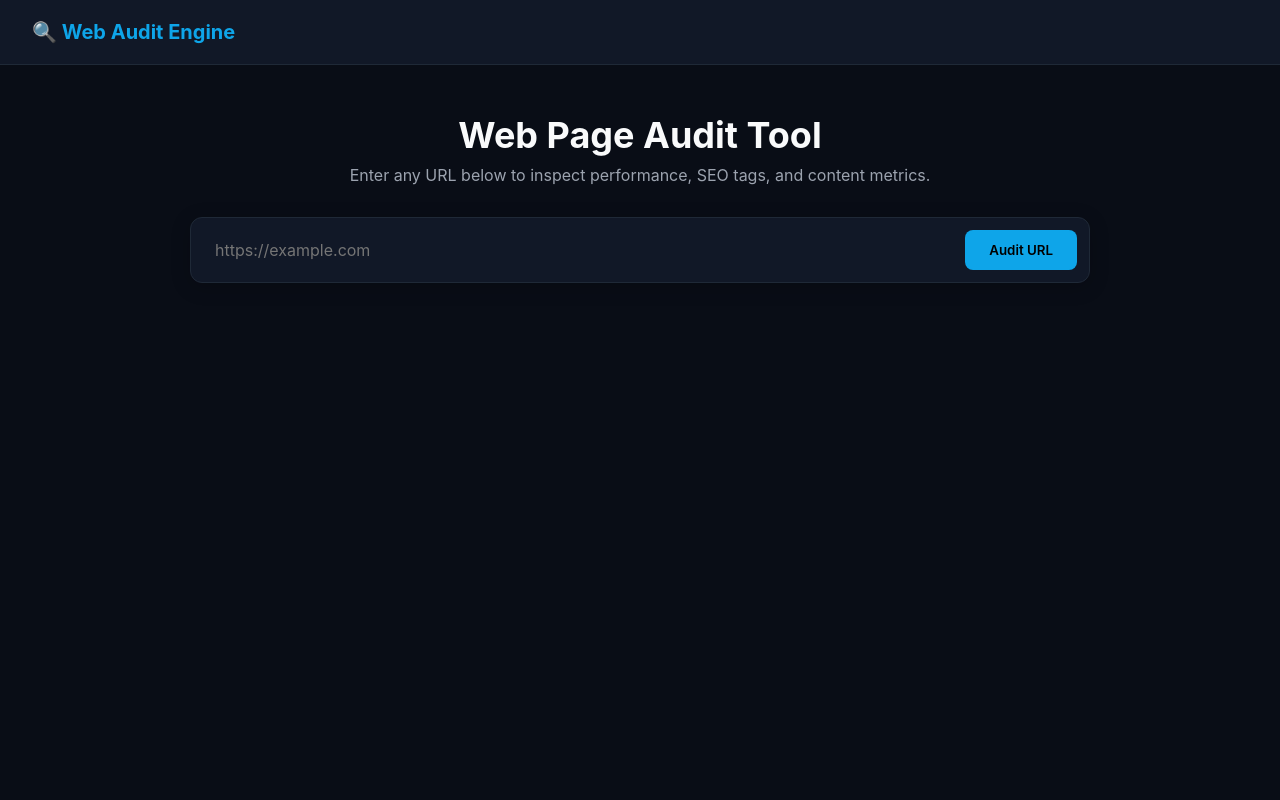
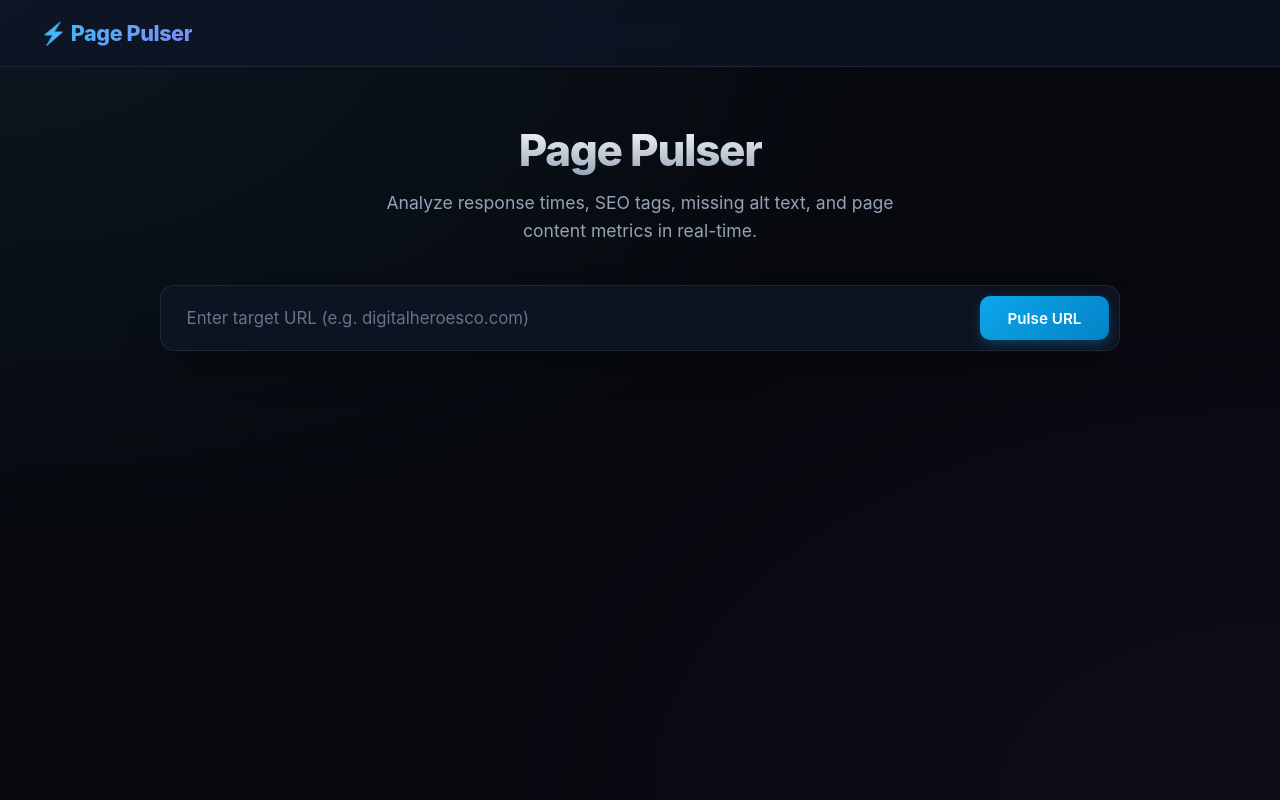
Before and after one commit to nishitar931/url-auditor-tool, a FastAPI app: page / in a window 1280 px wide. Run offline with FastAPI, Linux system fonts and the light colour scheme.

Commit message:
Complete Task B: test suite, README docs, and updated Page Pulser UI

```diff
--- a/templates/index.html
+++ b/templates/index.html
@@ -3,29 +3,36 @@
 <head>
     <meta charset="UTF-8">
     <meta name="viewport" content="width=device-width, initial-scale=1.0">
-    <title>{{ title }}</title>
+    <title>Page Pulser</title>
     <style>
         :root {
-            --bg: #090d16;
-            --card-bg: #111827;
-            --border: #1f2937;
-            --text: #f9fafb;
-            --text-muted: #9ca3af;
-            --accent: #0ea5e9;
-            --accent-hover: #0284c7;
-            --danger: #ef4444;
-            --success: #10b981;
+            --bg: #07090e;
+            --card-bg: rgba(17, 24, 39, 0.7);
+            --card-hover: rgba(30, 41, 59, 0.8);
+            --border: rgba(255, 255, 255, 0.08);
+            --border-glow: rgba(14, 165, 233, 0.3);
+            --text: #f8fafc;
+            --text-muted: #94a3b8;
+            --accent: #38bdf8;
+            --accent-glow: rgba(56, 189, 248, 0.25);
+            --danger: #f87171;
+            --danger-bg: rgba(239, 68, 68, 0.12);
+            --success: #34d399;
+            --success-bg: rgba(52, 211, 153, 0.12);
         }
 
         * {
             margin: 0;
             padding: 0;
             box-sizing: border-box;
-            font-family: -apple-system, BlinkMacSystemFont, "Segoe UI", Roboto, sans-serif;
+            font-family: 'Inter', -apple-system, BlinkMacSystemFont, "Segoe UI", Roboto, sans-serif;
         }
 
         body {
             background-color: var(--bg);
+            background-image:
+                radial-gradient(at 0% 0%, rgba(56, 189, 248, 0.08) 0px, transparent 50%),
+                radial-gradient(at 100% 100%, rgba(168, 85, 247, 0.05) 0px, transparent 50%);
             color: var(--text);
             min-height: 100vh;
             display: flex;
@@ -35,50 +42,75 @@
 
         header {
             width: 100%;
-            padding: 1.25rem 2rem;
-            background-color: var(--card-bg);
+            padding: 1.25rem 2.5rem;
+            background: rgba(15, 23, 42, 0.6);
+            backdrop-filter: blur(12px);
             border-bottom: 1px solid var(--border);
             display: flex;
             justify-content: space-between;
             align-items: center;
+            position: sticky;
+            top: 0;
+            z-index: 10;
         }
 
         .logo {
-            font-weight: 700;
-            font-size: 1.25rem;
-            color: var(--accent);
+            font-weight: 800;
+            font-size: 1.35rem;
+            background: linear-gradient(135deg, #38bdf8, #818cf8);
+            -webkit-background-clip: text;
+            -webkit-text-fill-color: transparent;
+            display: flex;
+            align-items: center;
+            gap: 0.5rem;
+            letter-spacing: -0.02em;
         }
 
         main {
-            max-width: 900px;
+            max-width: 960px;
             width: 90%;
-            margin: 3rem auto;
+            margin: 3.5rem auto;
         }
 
         .hero {
             text-align: center;
-            margin-bottom: 2rem;
+            margin-bottom: 2.5rem;
         }
 
         .hero h1 {
-            font-size: 2.25rem;
-            margin-bottom: 0.5rem;
+            font-size: 2.75rem;
+            font-weight: 800;
+            letter-spacing: -0.03em;
+            margin-bottom: 0.75rem;
+            background: linear-gradient(180deg, #ffffff 0%, #94a3b8 100%);
+            -webkit-background-clip: text;
+            -webkit-text-fill-color: transparent;
         }
 
         .hero p {
             color: var(--text-muted);
-            font-size: 1rem;
+            font-size: 1.1rem;
+            max-width: 560px;
+            margin: 0 auto;
+            line-height: 1.6;
         }
 
         .search-box {
             display: flex;
             gap: 0.75rem;
-            background-color: var(--card-bg);
-            padding: 0.75rem;
-            border-radius: 12px;
+            background: var(--card-bg);
+            backdrop-filter: blur(16px);
+            padding: 0.6rem;
+            border-radius: 14px;
             border: 1px solid var(--border);
-            box-shadow: 0 4px 20px rgba(0, 0, 0, 0.2);
-            margin-bottom: 2rem;
+            box-shadow: 0 20px 40px -15px rgba(0, 0, 0, 0.5);
+            margin-bottom: 2.5rem;
+            transition: all 0.3s ease;
+        }
+
+        .search-box:focus-within {
+            border-color: var(--accent);
+            box-shadow: 0 0 25px var(--accent-glow);
         }
 
         .search-box input {
@@ -87,153 +119,243 @@
             border: none;
             outline: none;
             color: var(--text);
-            font-size: 1rem;
-            padding: 0.5rem 0.75rem;
+            font-size: 1.05rem;
+            padding: 0.6rem 1rem;
+        }
+
+        .search-box input::placeholder {
+            color: #64748b;
         }
 
         .search-box button {
-            background-color: var(--accent);
-            color: #000;
+            background: linear-gradient(135deg, #0ea5e9, #0284c7);
+            color: #ffffff;
             border: none;
-            padding: 0.75rem 1.5rem;
+            padding: 0.8rem 1.75rem;
             font-weight: 600;
-            border-radius: 8px;
+            font-size: 0.95rem;
+            border-radius: 10px;
             cursor: pointer;
-            transition: background-color 0.2s;
+            transition: all 0.2s ease;
+            box-shadow: 0 4px 12px rgba(14, 165, 233, 0.3);
         }
 
         .search-box button:hover {
-            background-color: var(--accent-hover);
+            transform: translateY(-1px);
+            box-shadow: 0 6px 20px rgba(14, 165, 233, 0.4);
         }
 
         .search-box button:disabled {
-            opacity: 0.6;
+            opacity: 0.5;
             cursor: not-allowed;
+            transform: none;
         }
 
         .error-card {
-            background-color: rgba(239, 68, 68, 0.1);
-            border: 1px solid rgba(239, 68, 68, 0.3);
+            background: var(--danger-bg);
+            border: 1px solid rgba(248, 113, 113, 0.3);
             color: var(--danger);
-            padding: 1rem 1.25rem;
-            border-radius: 8px;
-            margin-bottom: 2rem;
+            padding: 1.1rem 1.4rem;
+            border-radius: 12px;
+            margin-bottom: 2.5rem;
             display: none;
+            font-size: 0.95rem;
+            line-height: 1.5;
+            animation: fadeIn 0.3s ease;
         }
 
         .results-container {
             display: none;
             flex-direction: column;
             gap: 1.5rem;
+            animation: slideUp 0.4s ease forwards;
         }
 
         .metrics-grid {
             display: grid;
-            grid-template-columns: repeat(auto-fit, minmax(200px, 1fr));
-            gap: 1rem;
+            grid-template-columns: repeat(auto-fit, minmax(170px, 1fr));
+            gap: 1.25rem;
         }
 
         .metric-card {
-            background-color: var(--card-bg);
+            background: var(--card-bg);
+            backdrop-filter: blur(12px);
             border: 1px solid var(--border);
-            border-radius: 10px;
-            padding: 1.25rem;
+            border-radius: 14px;
+            padding: 1.35rem;
+            transition: all 0.3s cubic-bezier(0.4, 0, 0.2, 1);
+            position: relative;
+            overflow: hidden;
+        }
+
+        .metric-card::before {
+            content: '';
+            position: absolute;
+            top: 0;
+            left: 0;
+            width: 100%;
+            height: 2px;
+            background: linear-gradient(90deg, transparent, var(--border-glow), transparent);
+            opacity: 0;
+            transition: opacity 0.3s ease;
+        }
+
+        .metric-card:hover {
+            transform: translateY(-3px);
+            border-color: rgba(56, 189, 248, 0.3);
+            background: var(--card-hover);
+        }
+
+        .metric-card:hover::before {
+            opacity: 1;
+        }
+
+        .metric-card .icon {
+            font-size: 1.2rem;
+            margin-bottom: 0.75rem;
+            opacity: 0.8;
         }
 
         .metric-card .label {
-            font-size: 0.85rem;
+            font-size: 0.8rem;
+            text-transform: uppercase;
+            letter-spacing: 0.05em;
             color: var(--text-muted);
-            margin-bottom: 0.5rem;
+            margin-bottom: 0.4rem;
+            font-weight: 600;
         }
 
         .metric-card .value {
-            font-size: 1.5rem;
+            font-size: 1.6rem;
             font-weight: 700;
-            color: var(--accent);
+            color: var(--text);
+            letter-spacing: -0.02em;
         }
 
+        /* Detail Cards for Title & Meta Description */
         .detail-card {
-            background-color: var(--card-bg);
+            background: var(--card-bg);
+            backdrop-filter: blur(12px);
             border: 1px solid var(--border);
-            border-radius: 10px;
+            border-radius: 14px;
             padding: 1.5rem;
+            transition: all 0.3s ease;
+        }
+
+        .detail-card:hover {
+            border-color: rgba(56, 189, 248, 0.3);
+            background: var(--card-hover);
         }
 
         .detail-card h3 {
-            font-size: 1.1rem;
-            margin-bottom: 0.75rem;
-            color: var(--text);
+            font-size: 0.85rem;
+            text-transform: uppercase;
+            letter-spacing: 0.05em;
+            color: var(--accent);
+            margin-bottom: 0.6rem;
+            display: flex;
+            align-items: center;
+            gap: 0.5rem;
         }
 
         .detail-card p {
-            color: var(--text-muted);
-            font-size: 0.95rem;
-            line-height: 1.5;
+            color: var(--text);
+            font-size: 1rem;
+            line-height: 1.6;
             word-break: break-word;
         }
 
         .badge-status {
-            display: inline-block;
-            padding: 0.25rem 0.6rem;
-            border-radius: 6px;
+            display: inline-flex;
+            align-items: center;
+            gap: 0.4rem;
+            padding: 0.3rem 0.75rem;
+            border-radius: 20px;
             font-size: 0.9rem;
             font-weight: 600;
         }
 
-        .badge-200 { background-color: rgba(16, 185, 129, 0.15); color: var(--success); }
-        .badge-err { background-color: rgba(239, 68, 68, 0.15); color: var(--danger); }
+        .badge-200 {
+            background: var(--success-bg);
+            color: var(--success);
+            border: 1px solid rgba(52, 211, 153, 0.25);
+        }
+
+        .badge-err {
+            background: var(--danger-bg);
+            color: var(--danger);
+            border: 1px solid rgba(248, 113, 113, 0.25);
+        }
+
+        @keyframes fadeIn {
+            from { opacity: 0; }
+            to { opacity: 1; }
+        }
+
+        @keyframes slideUp {
+            from { opacity: 0; transform: translateY(15px); }
+            to { opacity: 1; transform: translateY(0); }
+        }
     </style>
 </head>
 <body>
 
     <header>
-        <div class="logo">🔍 Web Audit Engine</div>
+        <div class="logo">⚡ Page Pulser</div>
     </header>
 
     <main>
         <div class="hero">
-            <h1>Web Page Audit Tool</h1>
-            <p>Enter any URL below to inspect performance, SEO tags, and content metrics.</p>
+            <h1>Page Pulser</h1>
+            <p>Analyze response times, SEO tags, missing alt text, and page content metrics in real-time.</p>
         </div>
 
         <form class="search-box" id="audit-form" onsubmit="runAudit(event)">
-            <input type="text" id="url-input" placeholder="https://example.com" required autocomplete="off">
-            <button type="submit" id="submit-btn">Audit URL</button>
+            <input type="text" id="url-input" placeholder="Enter target URL (e.g. digitalheroesco.com)" required autocomplete="off">
+            <button type="submit" id="submit-btn">Pulse URL</button>
         </form>
 
         <div id="error-box" class="error-card"></div>
 
         <div id="results" class="results-container">
+            <!-- Metrics Grid -->
             <div class="metrics-grid">
                 <div class="metric-card">
+                    <div class="icon">🌐</div>
                     <div class="label">HTTP Status</div>
                     <div class="value" id="res-status">-</div>
                 </div>
                 <div class="metric-card">
+                    <div class="icon">⚡</div>
                     <div class="label">Response Time</div>
                     <div class="value" id="res-time">-</div>
                 </div>
                 <div class="metric-card">
+                    <div class="icon">🏷️</div>
                     <div class="label">H1 Headings</div>
                     <div class="value" id="res-h1">-</div>
                 </div>
                 <div class="metric-card">
-                    <div class="label">Images Missing Alt</div>
+                    <div class="icon">🖼️</div>
+                    <div class="label">Missing Alt Text</div>
                     <div class="value" id="res-alt">-</div>
                 </div>
                 <div class="metric-card">
+                    <div class="icon">📝</div>
                     <div class="label">Approx Word Count</div>
                     <div class="value" id="res-words">-</div>
                 </div>
             </div>
 
+            <!-- Page Title Section -->
             <div class="detail-card">
-                <h3>Page Title</h3>
+                <h3>📌 Page Title</h3>
                 <p id="res-title">-</p>
             </div>
 
+            <!-- Meta Description Section -->
             <div class="detail-card">
-                <h3>Meta Description</h3>
+                <h3>📄 Meta Description</h3>
                 <p id="res-desc">-</p>
             </div>
         </div>
@@ -250,11 +372,10 @@
 
             if (!urlInput) return;
 
-            // Reset state
             errorBox.style.display = 'none';
             resultsContainer.style.display = 'none';
             submitBtn.disabled = true;
-            submitBtn.innerText = 'Auditing...';
+            submitBtn.innerText = 'Analyzing...';
 
             try {
                 const response = await fetch('/api/audit', {
@@ -269,13 +390,15 @@
                     throw new Error(data.error || 'An unexpected server error occurred.');
                 }
 
-                // Render metrics
-                const statusBadge = `<span class="badge-status ${data.status_code === 200 ? 'badge-200' : 'badge-err'}">${data.status_code}</span>`;
+                // Render status badge and numerical metrics
+                const statusBadge = `<span class="badge-status ${data.status_code === 200 ? 'badge-200' : 'badge-err'}">${data.status_code === 200 ? '● ' : '▲ '}${data.status_code}</span>`;
                 document.getElementById('res-status').innerHTML = statusBadge;
                 document.getElementById('res-time').innerText = `${data.response_time_ms} ms`;
                 document.getElementById('res-h1').innerText = data.h1_count;
                 document.getElementById('res-alt').innerText = `${data.images_missing_alt} / ${data.total_images}`;
                 document.getElementById('res-words').innerText = data.word_count.toLocaleString();
+
+                // Render Title & Meta Description
                 document.getElementById('res-title').innerText = data.page_title;
                 document.getElementById('res-desc').innerText = data.meta_description;
 
@@ -285,7 +408,7 @@
                 errorBox.style.display = 'block';
             } finally {
                 submitBtn.disabled = false;
-                submitBtn.innerText = 'Audit URL';
+                submitBtn.innerText = 'Pulse URL';
             }
         }
     </script>
```
Also changed, not shown: test_main.py (added, +88 -0 lines), README.md (added).
